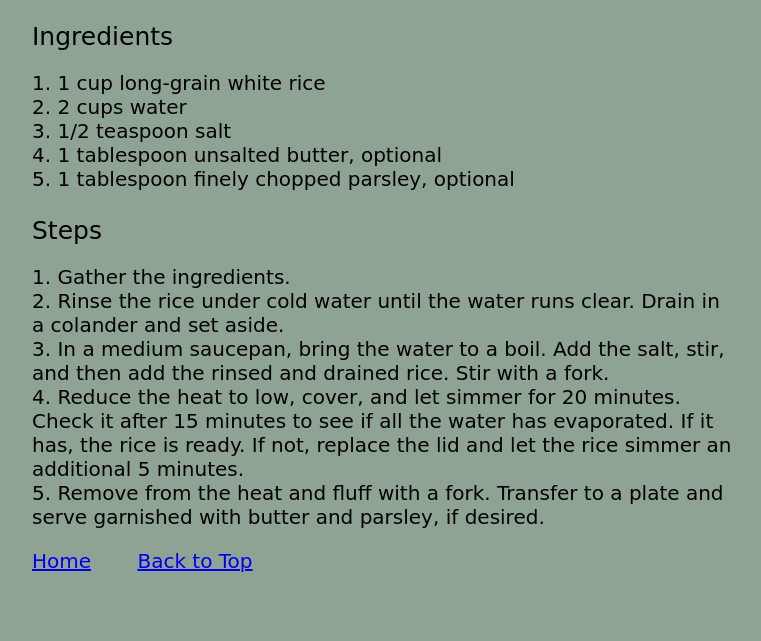
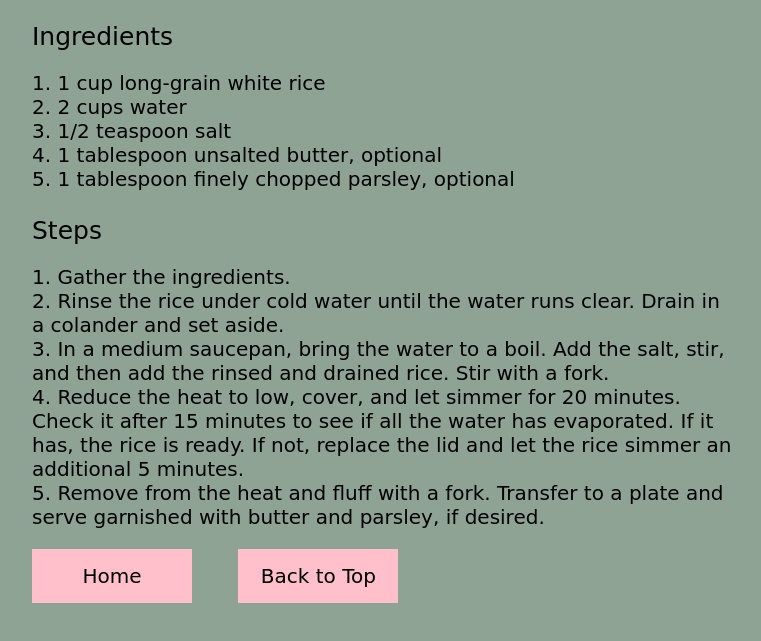
Before and after one commit to codexshell/odin-recipes, a plain HTML site: page recipes/rice.html in a window 1280 px wide. Shown: the part 698-1339 px from the top of the page, without its empty margins (258-1019 px from the left). Before the commit the page ends 1311 px from the top, so only its background shows below. Drawn offline with Linux system fonts and the light colour scheme.

Commit message:
stylle `home` and `back to top` anchor tags

```diff
--- a/style.css
+++ b/style.css
@@ -154,7 +154,6 @@ body {
   line-height: normal;
 }
 
-
 h1 {
   font-size: 2rem;
 }
@@ -184,3 +183,22 @@ li {
 .nav-item:first-of-type {
   margin-right: 2em;
 }
+
+a {
+  display: inline-block;
+  padding-block: 0.75rem;
+  background-color: pink;
+  width: 100%;
+  text-decoration: none;
+  color: black;
+}
+
+a:hover {
+  background-color: rgb(142, 195, 176);
+}
+
+.nav-item {
+  width: unset;
+  min-width: 8em;
+  text-align: center;
+}
```
Also changed, not shown: index.html (+0 -11 lines).
